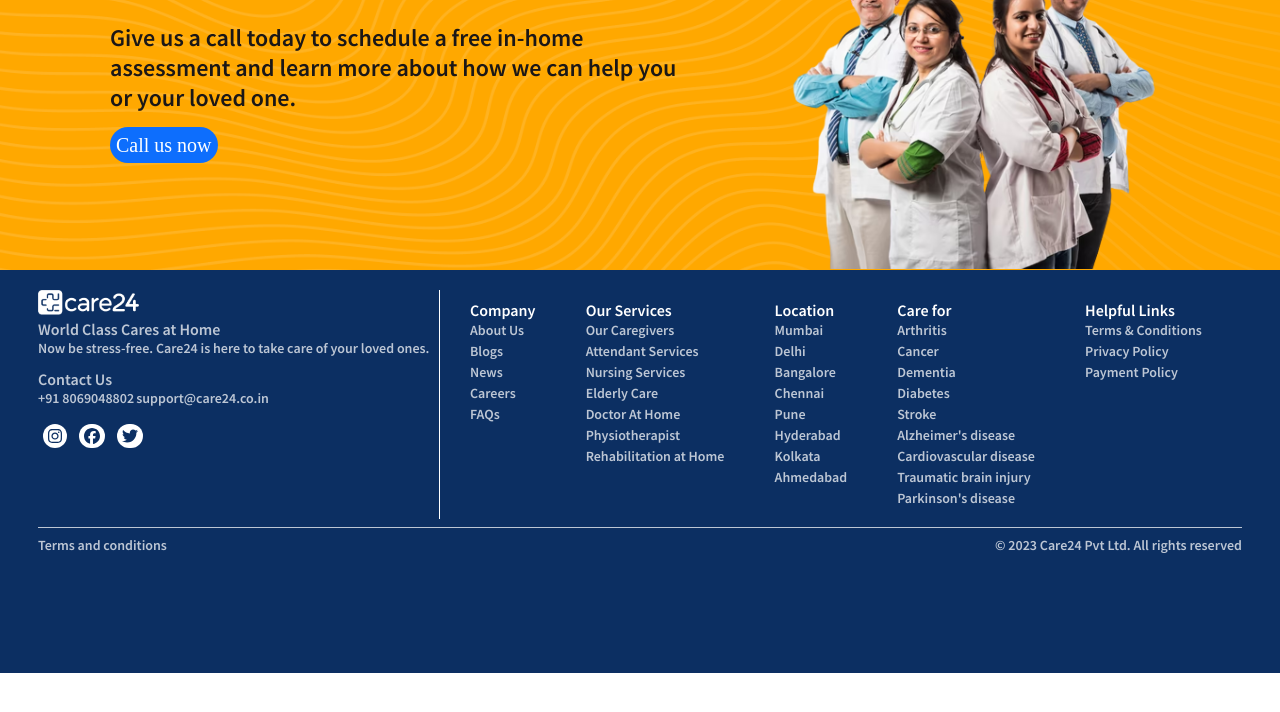
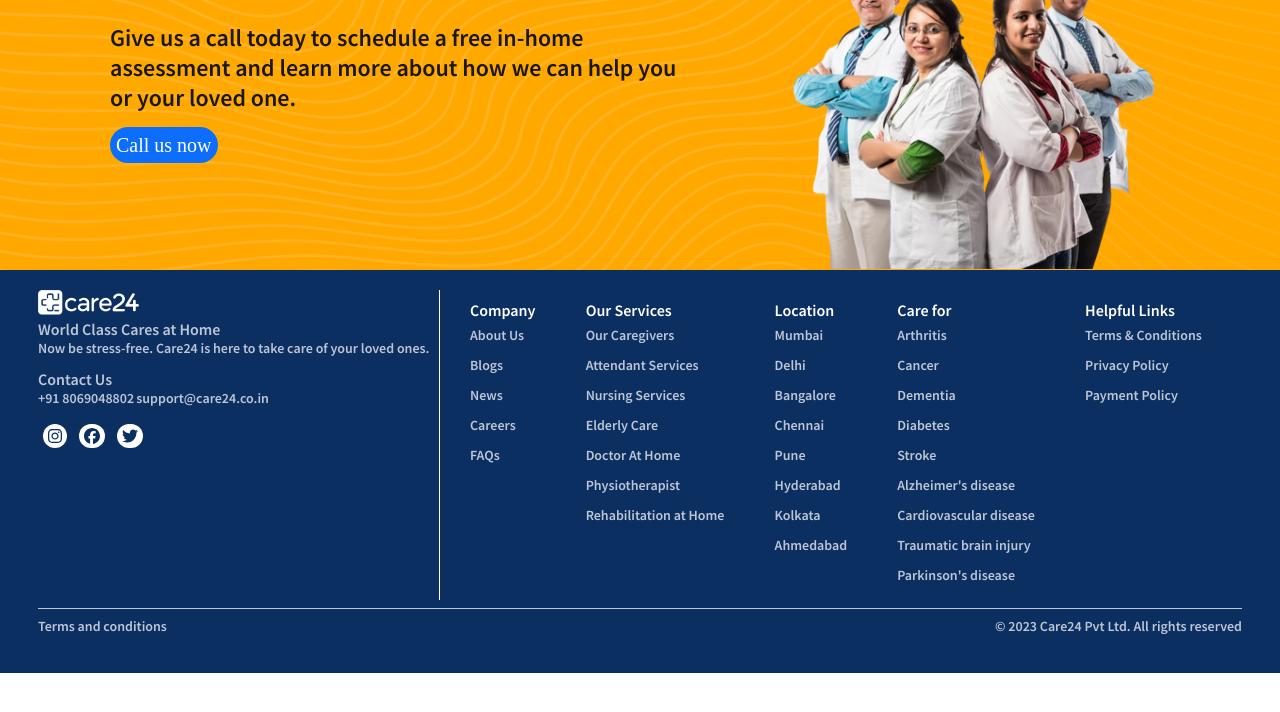
Before and after one commit to nagraj98433/Website24_2, a React (Vite) app: page / in a window 1280 px wide. Shown: the part 4577-5289 px from the top of the page. Built offline with nearby package versions, Linux system fonts and the light colour scheme; no server answers.

Commit message:
footer_style

```diff
--- a/src/All_Styles/FooterSection.css
+++ b/src/All_Styles/FooterSection.css
@@ -111,7 +111,7 @@
     font-family: Source Sans Pro;
     font-size: 14px;
     font-weight: 400;
-    line-height: 21px;
+    line-height: 30px;
     letter-spacing: 0em;
     text-align: left;
     color: #ffffffba;
```
